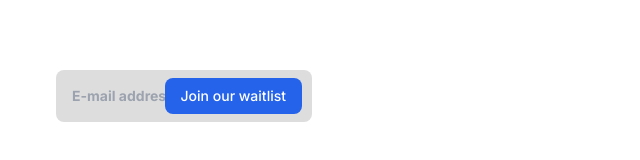
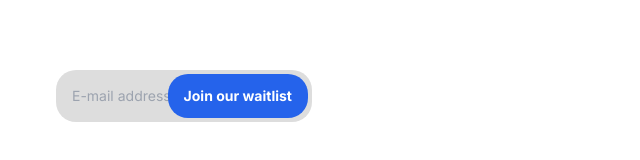
Before and after one commit to swaron-io/swaron.io, a Next.js app: page / in a window 1280 px wide. Shown: the part 712-872 px from the top of the page, without its empty margins (328-968 px from the left). Built offline with nearby package versions, Linux system fonts and the light colour scheme.

Commit message:
fix(button) - changed border-radius/ removed bottom-2

```diff
--- a/src/app/page.tsx
+++ b/src/app/page.tsx
@@ -31,13 +31,13 @@ export default function Home() {
               <input
                 type="search"
                 id="search"
-                className="text-gray-900 w-full rounded-lg bg-white_ice p-4 pl-4 text-sm font-bold "
+                className="text-gray-900 w-full rounded-[20px] bg-white_ice p-4 pl-4 text-sm"
                 placeholder="E-mail address"
                 required
               />
               <button
                 type="submit"
-                className="absolute bottom-2 right-2.5 items-center rounded-lg bg-blue px-4 py-2 text-sm font-medium text-white duration-200 hover:bg-light_blue focus:outline-none focus:ring-4"
+                className="absolute top-1 font-bold right-1 items-center rounded-[20px] bg-blue px-4 py-3 text-sm text-white duration-200 hover:bg-light_blue focus:outline-none focus:ring-4"
               >
                 Join our waitlist
               </button>
```
Also changed, not shown: 1 other file (tests, documents, lock files or other folders).
